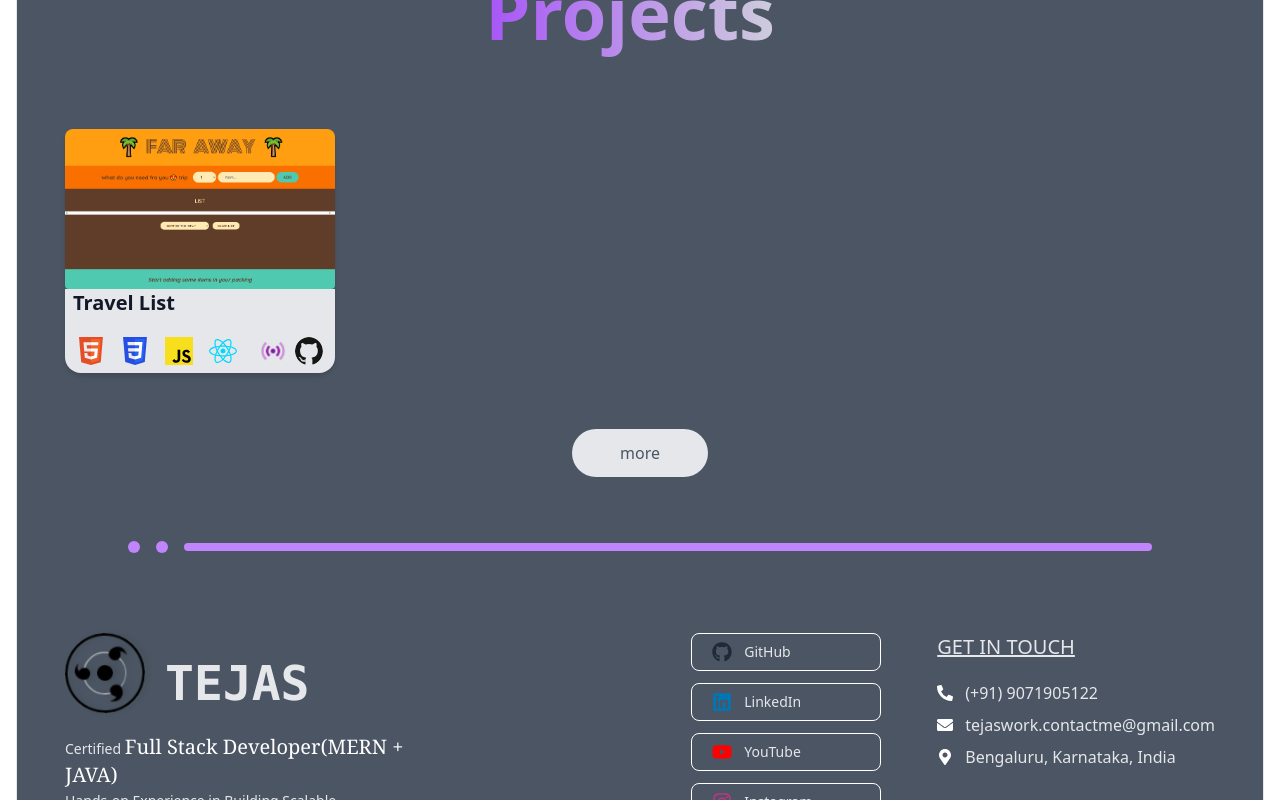
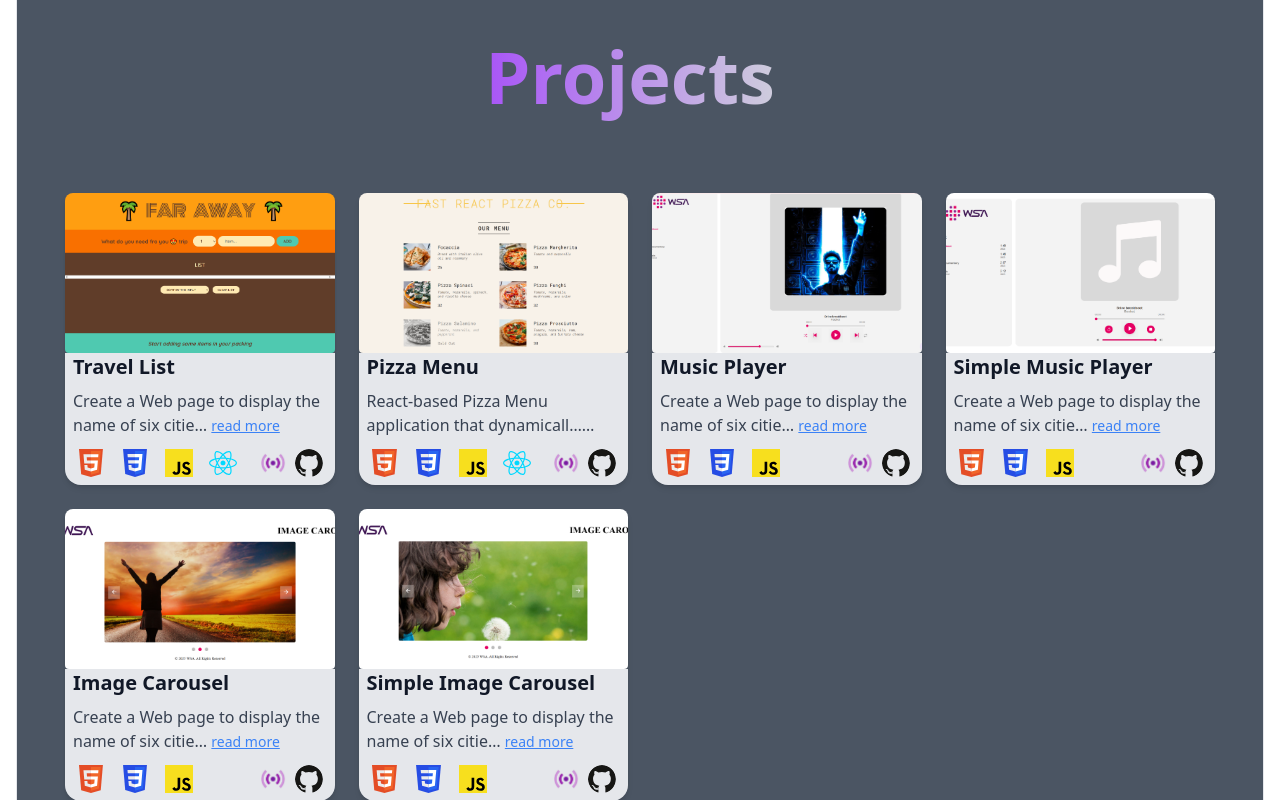
Before and after one commit to KiraCode/my-portfolio, a React (Vite) app: page / in a window 1280 px wide. Shown: the part 1820-2620 px from the top of the page. Built offline with nearby package versions, Linux system fonts and the light colour scheme.

Commit message:
added pizza menu project

```diff
--- a/src/assets/asset.js
+++ b/src/assets/asset.js
@@ -22,6 +22,7 @@ import live from "./technology/live.png";
 
 // react projects images
 import TravelList from "./projects/travel-list.png";
+import PizzaMenu from "./projects/Pizza-menu.png";
 
 // Javascript projects images
 import Calculator from "./projects/calculator.png";
@@ -127,12 +128,15 @@ export const skillsData = [
   },
 ];
 
-export const latestStack = [
+export const projects = [
+  // MERN Stack Projects
+
+  // React Projects
   {
     title: "Travel List",
     category: "React",
     description:
-      "",
+      "Create a Web page to display the name of six cities with different headings. Write minimum five sentences for each city. Refer the following image.",
     image: TravelList,
     view: {
       liveLink: "https://kira-travel-list.netlify.app/",
@@ -159,20 +163,15 @@ export const latestStack = [
       },
     ],
   },
-];
-export const projects = [
-  // MERN Stack Projects
-
-  // React Projects
-  {
-    title: "Travel List",
+   {
+    title: "Pizza Menu",
     category: "React",
     description:
-      "Create a Web page to display the name of six cities with different headings. Write minimum five sentences for each city. Refer the following image.",
-    image: TravelList,
+      "React-based Pizza Menu application that dynamically displays a list of available pizzas along with their details such as name, ingredients, price",
+    image: PizzaMenu,
     view: {
-      liveLink: "https://kira-travel-list.netlify.app/",
-      gitLink: "https://github.com/KiraCode/travel-list",
+      liveLink: "https://kiracode-pizza-menu.netlify.app/",
+      gitLink: "https://github.com/KiraCode/pizza-menu",
       gitIcon: github,
       liveIcon: live,
     },
--- a/src/components/Experience.jsx
+++ b/src/components/Experience.jsx
@@ -1,4 +1,3 @@
-import React, { useContext } from "react";
 import ExperienceCard from "./ui/Experiencecard";
 import { exp, experienceData } from "../assets/asset.js";
 import LineUI from "./ui/LineUI.jsx";
@@ -8,7 +7,7 @@ const Experience = () => {
     <>
       <section
         id="experience"
-        className=" flex flex-col md:flex-row items-center justify-center px-6 md:px-10 lg:px-20"
+        className="mt-20 flex flex-col md:flex-row items-center justify-center px-6 md:px-10 lg:px-20"
       >
         {/* ——— left (illustration) ——— */}
         <div className="hidden md:flex w-1/3 lg:w-2/5 justify-center">
--- a/src/components/TopProjects.jsx
+++ b/src/components/TopProjects.jsx
@@ -1,5 +1,5 @@
 import React from "react";
-import { latestStack } from "../assets/asset";
+import { projects } from "../assets/asset";
 import Card from "./ui/Card";
 import { useNavigate } from "react-router-dom";
 import LineUI from "./ui/LineUI";
@@ -13,7 +13,7 @@ const TopProjects = () => {
       </h1>
       <p className="sm:w-1/3 text-center text-sm"></p>
       <div className="w-full grid gap-6 grid-cols-1 sm:grid-cols-2 md:grid-cols-3 xl:grid-cols-4 2xl:grid-cols-4 sm:px-0">
-        {latestStack.map((item, index) => (
+        {projects.slice(0,6).map((item, index) => (
           <Card key={index} {...item} />
         ))}
       </div>
--- a/src/pages/Projects.jsx
+++ b/src/pages/Projects.jsx
@@ -1,6 +1,6 @@
 import React, { useEffect, useState } from "react";
 import Card from "../components/ui/Card";
-import { projects, latestStack } from "../assets/asset.js";
+import { projects } from "../assets/asset.js";
 import LineUI from "../components/ui/LineUI";
 
 const Projects = () => {
```
Also changed, not shown: src/assets/projects/pizza-menu.png (added).
